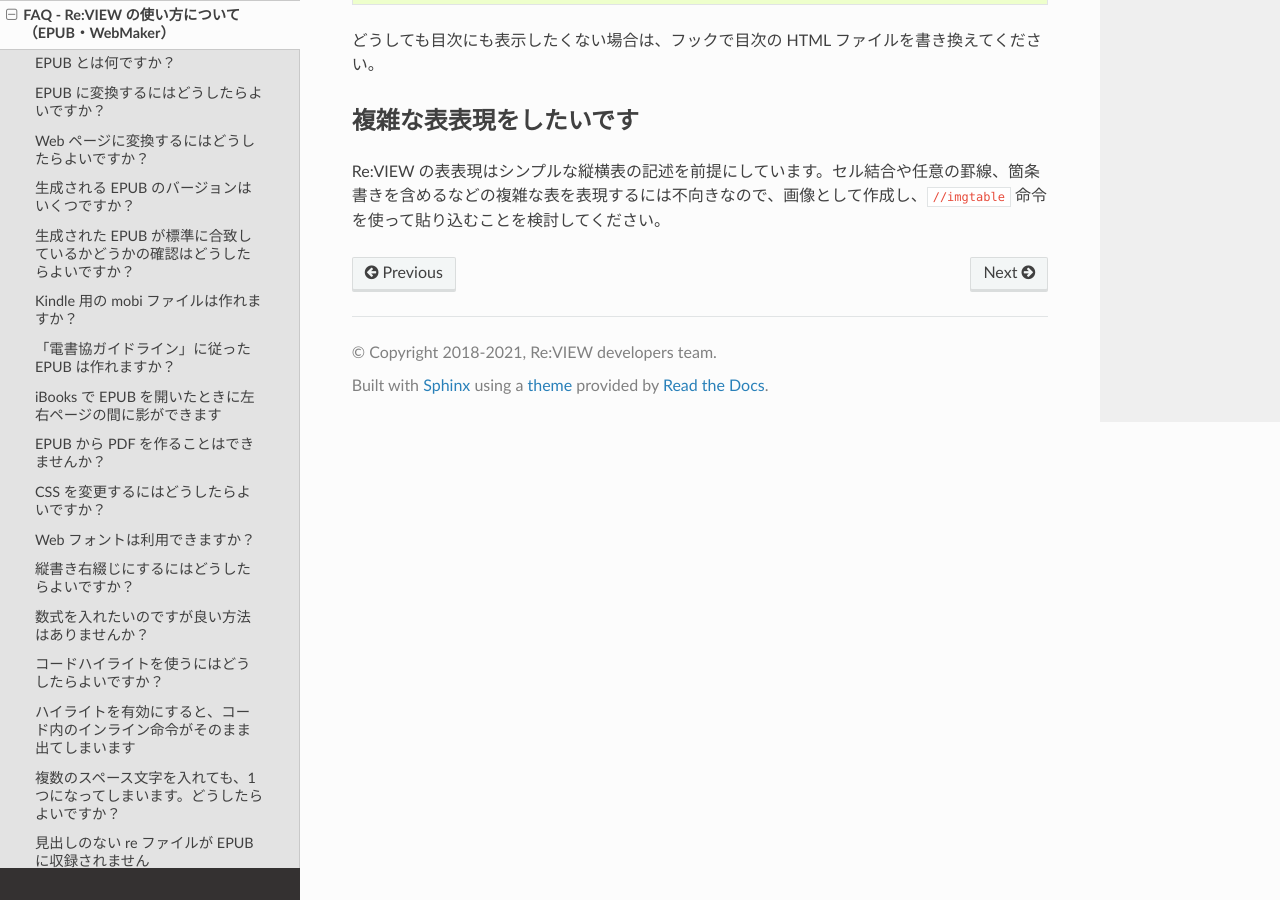
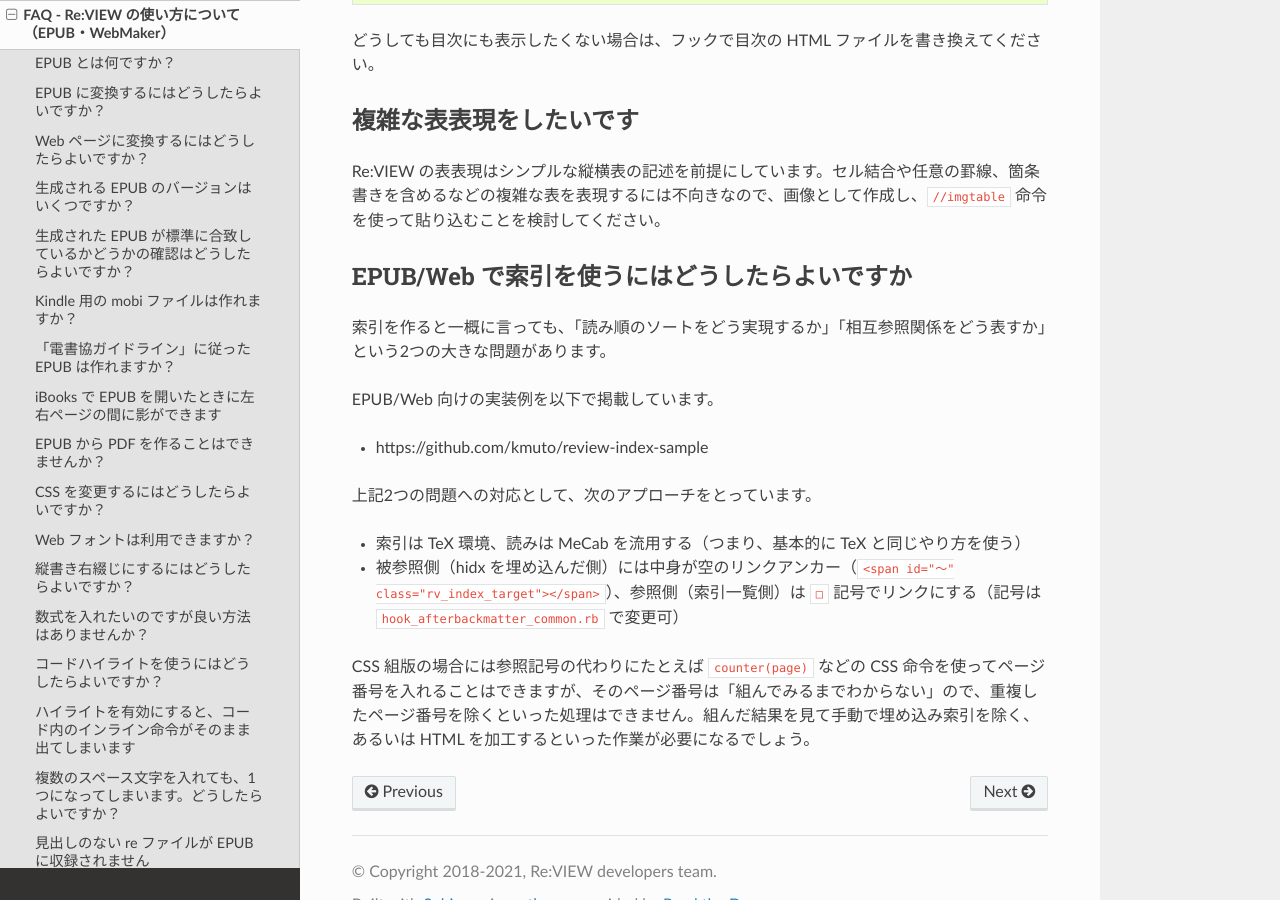
Before and after one commit to reviewml/reviewknowledge-ja, a Sphinx documentation site: the page built from docs/faq/faq-epub.md, in a window 1280 px wide and 900 px high, scrolled down 5126 px. Built offline with Sphinx 7.4.7 and the Read the Docs theme 2.0.0, drawn with Linux system fonts in a browser that asks for light colours.

Commit message:
makeindex

```diff
--- a/docs/faq/faq-epub.md
+++ b/docs/faq/faq-epub.md
@@ -191,3 +191,18 @@
 ## 複雑な表表現をしたいです
 
 Re:VIEW の表表現はシンプルな縦横表の記述を前提にしています。セル結合や任意の罫線、箇条書きを含めるなどの複雑な表を表現するには不向きなので、画像として作成し、`//imgtable` 命令を使って貼り込むことを検討してください。
+
+## EPUB/Web で索引を使うにはどうしたらよいですか
+
+索引を作ると一概に言っても、「読み順のソートをどう実現するか」「相互参照関係をどう表すか」という2つの大きな問題があります。
+
+EPUB/Web 向けの実装例を以下で掲載しています。
+
+- https://github.com/kmuto/review-index-sample
+
+上記2つの問題への対応として、次のアプローチをとっています。
+
+- 索引は TeX 環境、読みは MeCab を流用する（つまり、基本的に TeX と同じやり方を使う）
+- 被参照側（hidx を埋め込んだ側）には中身が空のリンクアンカー（`<span id="〜" class="rv_index_target"></span>`）、参照側（索引一覧側）は `□` 記号でリンクにする（記号は `hook_afterbackmatter_common.rb` で変更可）
+
+CSS 組版の場合には参照記号の代わりにたとえば `counter(page)` などの CSS 命令を使ってページ番号を入れることはできますが、そのページ番号は「組んでみるまでわからない」ので、重複したページ番号を除くといった処理はできません。組んだ結果を見て手動で埋め込み索引を除く、あるいは HTML を加工するといった作業が必要になるでしょう。
```
Also changed, not shown: docs/faq/faq-tex.md (+10 -0 lines), docs/faq/faq-usage.md (+2 -1 lines).
